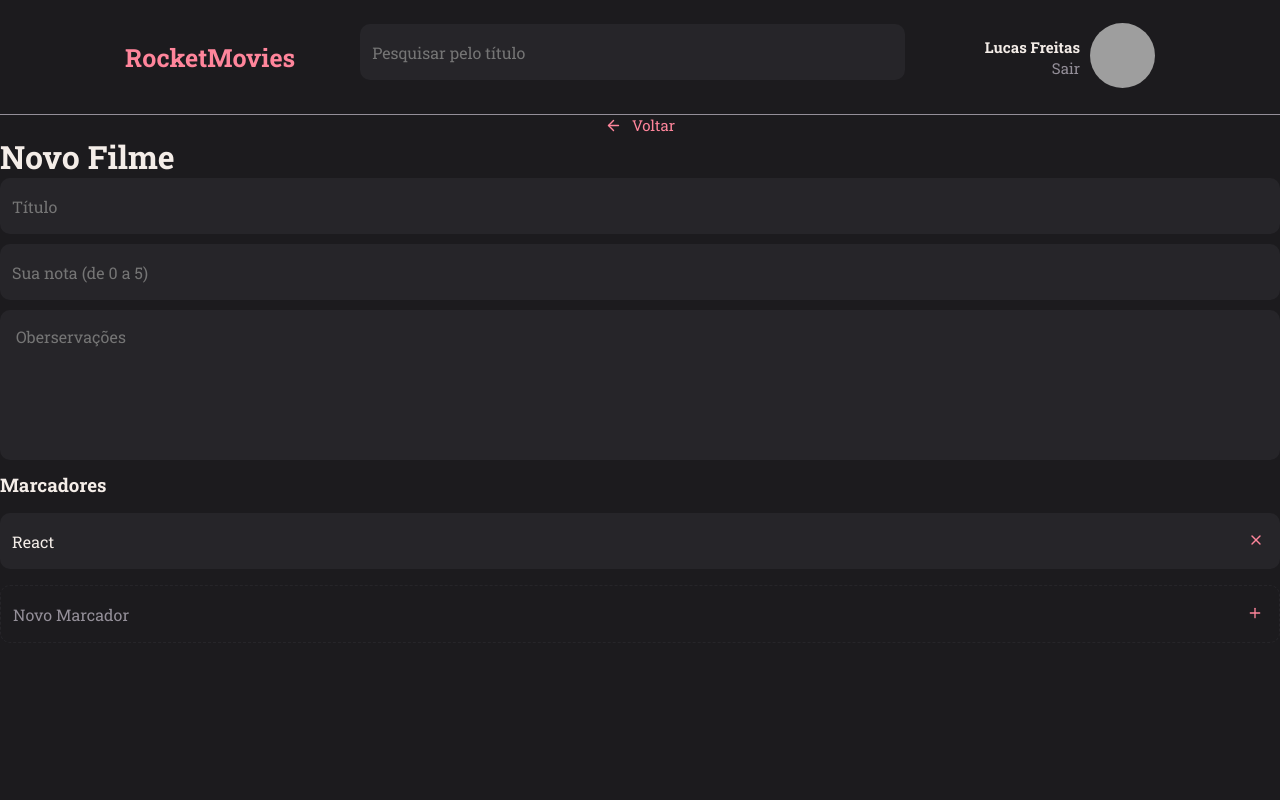
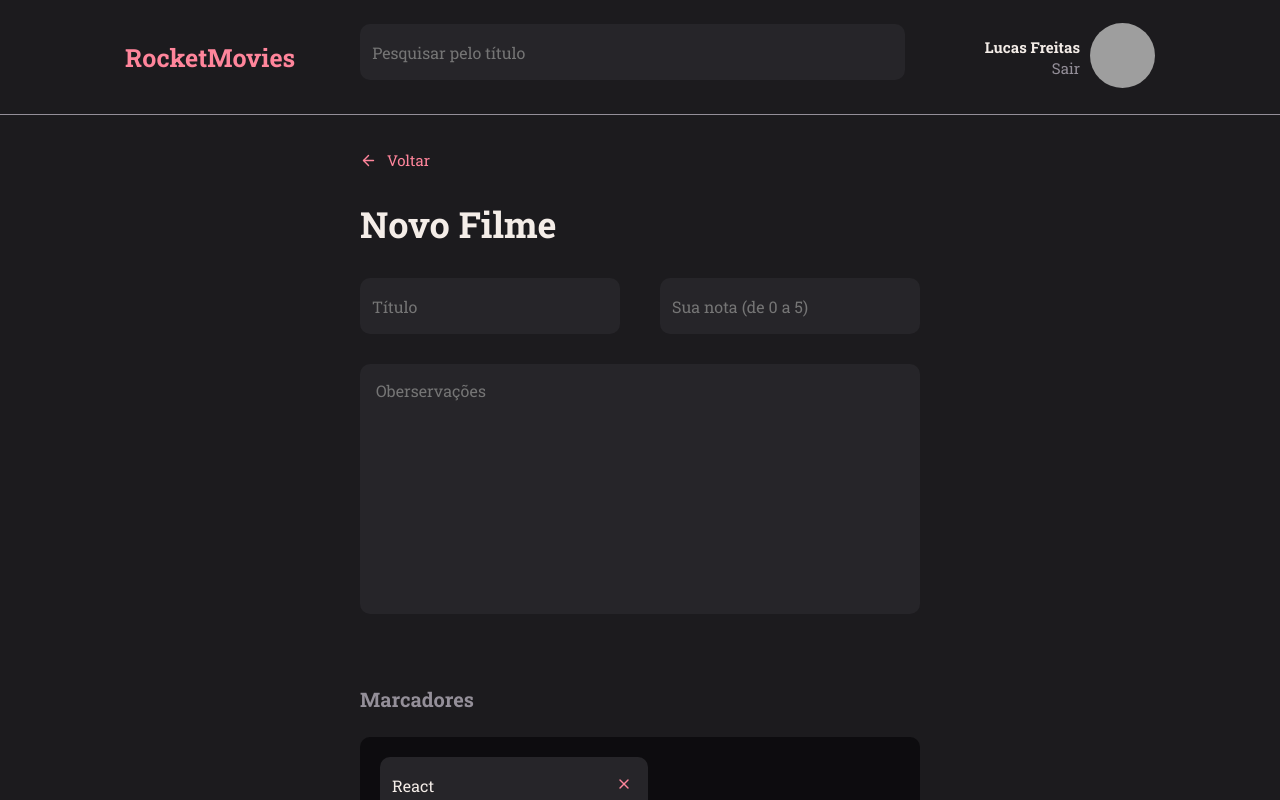
Before and after one commit to lucasfreittas/RocketFlix-Front, a React (Vite) app: page /newReview in a window 1280 px wide. Built offline with nearby package versions, Linux system fonts and the light colour scheme; grey boxes are pictures that could not be loaded.

Commit message:
New Movie page

```diff
--- a/src/Components/Header/styles.js
+++ b/src/Components/Header/styles.js
@@ -4,6 +4,7 @@ import styled from 'styled-components';
 export const Container = styled.div`
     width: 100%;
     height: 115px;
+    grid-area: Header;
     border-bottom-width: 1px;
     border-bottom-style: solid;
     border-bottom-color: ${({theme}) => theme.COLORS.LIGHT_GRAY};
--- a/src/Components/NewMarker/styles.js
+++ b/src/Components/NewMarker/styles.js
@@ -5,13 +5,13 @@ export const Container = styled.div`
     display: flex;
     align-items: center;
 
+
     background-color: ${({theme, isNew}) => isNew ? 'transparent' : theme.COLORS.MEDIUM_GRAY};
     color: ${({theme, isNew}) => theme.COLORS.WHITE};
 
     border: ${({theme, isNew}) => isNew ? `1px dashed ${theme.COLORS.MEDIUM_GRAY}` : 'none'};
 
-    margin-bottom: 8px;
-    margin-top: 16px;
+
     border-radius: 10px;
     padding-right: 16px;
 
@@ -29,7 +29,7 @@ export const Container = styled.div`
 
         >input {
             height: 56px;
-            width: 100%;
+
 
             padding: 12px;
 
--- a/src/Components/TextArea/styles.js
+++ b/src/Components/TextArea/styles.js
@@ -2,7 +2,7 @@ import styled from 'styled-components';
 
 export const Container = styled.textarea`
     width: 100%;
-    height: 150px;
+    height: 250px;
 
     background-color: ${({theme}) => theme.COLORS.MEDIUM_GRAY};
     color: ${({theme}) => theme.COLORS.WHITE};
--- a/src/Pages/CreateMovie/index.jsx
+++ b/src/Pages/CreateMovie/index.jsx
@@ -1,4 +1,4 @@
-import { Container, Movie, Markers } from './styles';
+import { Container, Movie, Markers, Main } from './styles';
 import { Link } from 'react-router-dom';
 import { Header } from '../../Components/Header';
 import { Input } from '../../Components/Input';
@@ -13,29 +13,36 @@ export function CreateMovie(){
     return(
         <Container>
             <Header/>
+                <Main>
+                    <Movie>
+                        <section className='link'>
                             <Link to='/'>
                                 <TextLink icon={FiArrowLeft} title='Voltar'/>
                             </Link>
-            <form>
-
-                <Movie>
+                        </section>
                         <h1>Novo Filme</h1>
                         <div>
                             <Input type='Text' placeholder='Título' />
                             <Input type='number' placeholder='Sua nota (de 0 a 5)' />
+                        </div>
                             <TextArea placeholder='Oberservações' />
-                    </div>
                     </Movie>
 
                     <Markers>
                         <h3>Marcadores</h3>
                         <div className='tagContainer'>
                             <NewMarker value='React' />
+
                             <NewMarker isNew placeholder='Novo Marcador' />
                         </div>
+
+
+                        <section className='formButtons'>
+                            <Button title='Excluir Filme' />
+                            <Button title='Salvar Alterações' />
+                        </section>
                     </Markers>
-
-            </form>
+                </Main>
         </Container>
     )
 }
--- a/src/Pages/CreateMovie/styles.js
+++ b/src/Pages/CreateMovie/styles.js
@@ -1,15 +1,75 @@
 import styled from 'styled-components';
+
 
 export const Container = styled.div`
   width: 100%;
   height: 100vh;
+  display: grid;
 
-`
+  grid-template-rows: 120px auto;
+  grid-template-areas:
+  "Header"
+  "content";
+
+  .link{
+    display: flex;
+
+  }`
+
+  export const Main = styled.div`
+    grid-area: content;
+    overflow: auto;
+  `;
 
 export const Movie = styled.div`
 
+  grid-area: content;
+  padding: 30px 360px;
+
+  > h1{
+    margin: 30px 0;
+    font-size: 36px;
+    font-weight: medium;
+  }
+
+  > div{
+    display: flex;
+    gap: 40px;
+    margin-bottom: 20px;
+  }
 `
 
 export const Markers = styled.div`
+  padding: 30px 360px;
+  grid-area: content;
+  overflow: auto;
 
+  >h3 {
+    font-size: 20px;
+    color: ${({theme}) => theme.COLORS.LIGHT_GRAY};
+  }
+
+  .tagContainer{
+    display: flex;
+    flex-wrap: wrap;
+    gap: 20px;
+    overflow: auto;
+    background-color: ${({theme}) => theme.COLORS.BLACK};
+
+    border-radius 10px;
+    padding: 20px 20px; ;
+
+    margin-top: 25px;
+    margin-bottom: 40px;
+  }
+
+  .formButtons{
+    display: flex;
+    gap: 40px;
+
+    > :nth-child(1){
+      background-color: ${({theme}) => theme.COLORS.BLACK};
+      color: ${({theme}) => theme.COLORS.PINK};
+    }
+  }
 `
```
Lines whose indentation alone changed are shown as unchanged.
